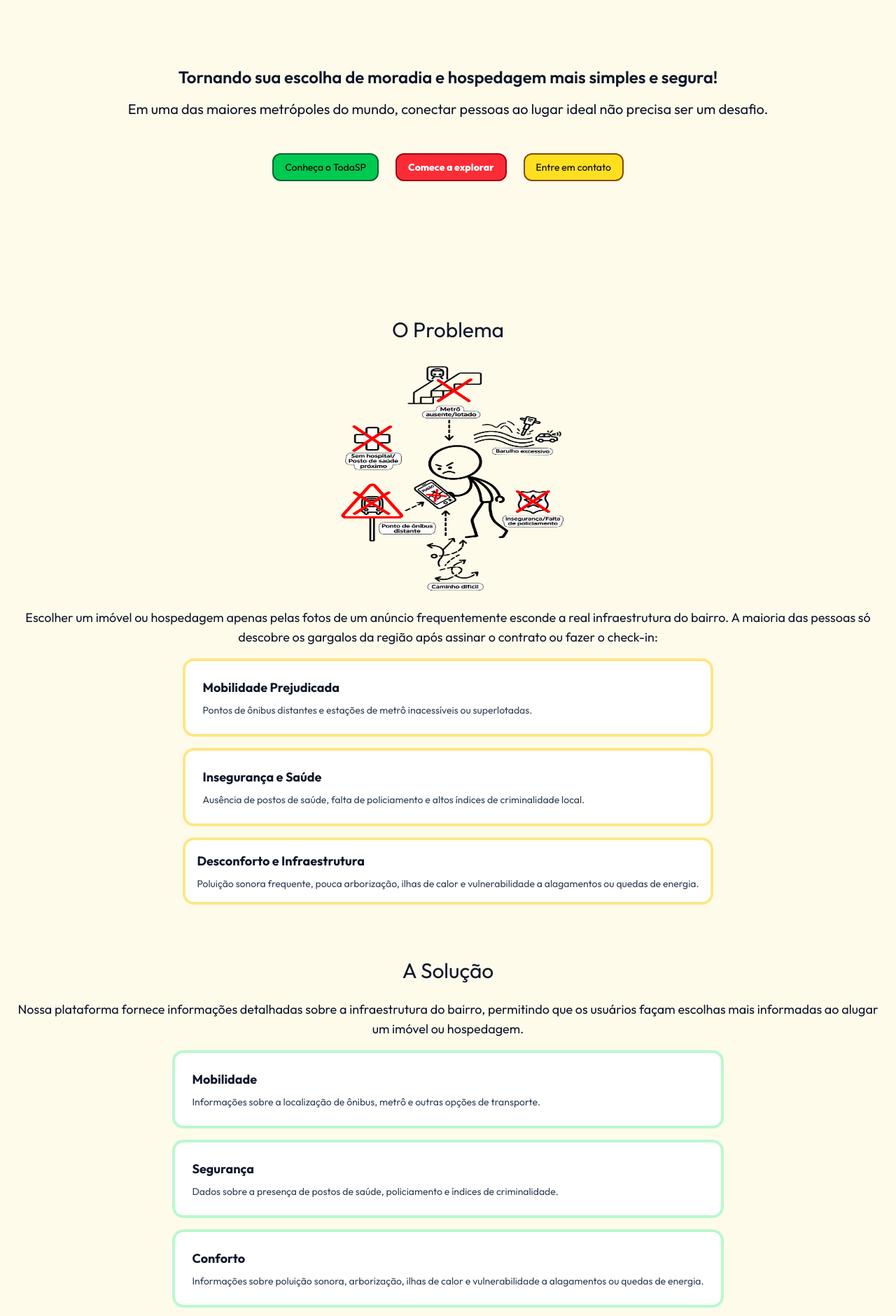
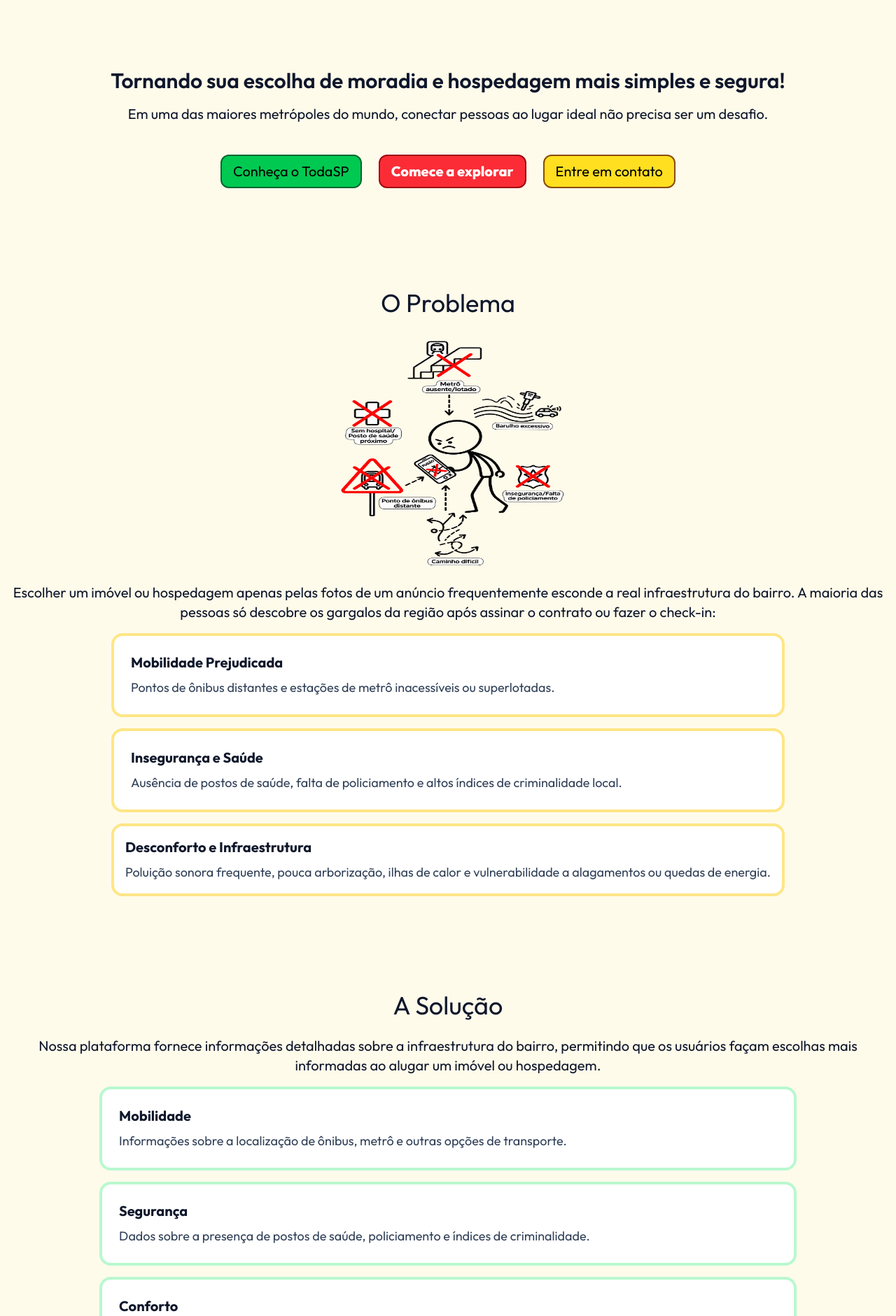
Before and after one commit to DAC-Developers-And-Coders/gs-web-development-front-end-design-todasp, a Next.js app in the folder todasp/: page / in a window 1280 px wide. Shown: the part 519-2400 px from the top of the page at 70% size. Built offline with nearby package versions, Linux system fonts and the light colour scheme.

Commit message:
responsivo tablet e celular

```diff
--- a/todasp/app/components/Hero.js
+++ b/todasp/app/components/Hero.js
@@ -5,16 +5,16 @@ const Hero = () => {
         <>
             <section id="hero" className="min-h-dvh grid m-4">
                 <div className="flex flex-col gap-4 items-center justify-center text-center">
-                    <h1 className="text-4xl font-bold text-slate-900 pt-4">Developers and Coders apresenta</h1>
+                    <h1 className="text-4xl font-bold text-slate-900 pt-4 md:text-5xl">Developers and Coders apresenta</h1>
                     <img src="../assets/images/logo-todasp.png" alt="Logo TodaSP" className="w-150 h-auto"></img>
-                    <h2 className="text-2xl font-semibold text-slate-900">Tornando sua escolha de moradia e hospedagem mais simples e segura!</h2>
-                    <p className="text-xl text-slate-900">Em uma das maiores metrópoles do mundo, conectar pessoas ao lugar ideal
+                    <h2 className="text-2xl font-semibold text-slate-900 md:text-3xl">Tornando sua escolha de moradia e hospedagem mais simples e segura!</h2>
+                    <p className="text-xl text-slate-900 md:text-xl">Em uma das maiores metrópoles do mundo, conectar pessoas ao lugar ideal
   não precisa ser um desafio.</p>
                 </div>
                 <div className="flex gap-6 items-baseline justify-center text-center">
-                    <button className="bg-green-500 border-2 border-green-800 rounded-xl py-2 px-4 text-sm transition duration-500 hover:scale-105 hover:bg-green-300">Conheça o TodaSP</button>
-                    <button className="bg-red-500 border-2 font-extrabold text-white border-red-800 rounded-xl py-2 px-4 text-sm transition duration-500 hover:scale-105 hover:bg-red-300">Comece a explorar</button>
-                    <button className="bg-yellow-300 border-2 border-yellow-800 rounded-xl py-2 px-4 text-sm transition duration-500 hover:scale-105 hover:bg-yellow-200">Entre em contato</button>
+                    <button className="bg-green-500 border-2 border-green-800 rounded-xl py-2 px-4 text-sm transition duration-500 hover:scale-105 hover:bg-green-300 md:text-xl">Conheça o TodaSP</button>
+                    <button className="bg-red-500 border-2 font-extrabold text-white border-red-800 rounded-xl py-2 px-4 text-sm transition duration-500 hover:scale-105 hover:bg-red-300 md:text-xl">Comece a explorar</button>
+                    <button className="bg-yellow-300 border-2 border-yellow-800 rounded-xl py-2 px-4 text-sm transition duration-500 hover:scale-105 hover:bg-yellow-200 md:text-xl">Entre em contato</button>
                 </div>
             </section>
         </>
--- a/todasp/app/components/Problem.js
+++ b/todasp/app/components/Problem.js
@@ -3,31 +3,31 @@
 const Problem = () => {
     return(
         <>
-            <section id="problem" className="min-h-dvh flex flex-col gap-6 pt-10 mx-4">
-                    <h2 className="text-3xl text-center justify-center text-slate-900 pt-10">O Problema</h2>
+            <section id="problem" className="min-h-dvh flex flex-col gap-6 justify-center mx-4">
+                    <h2 className="text-3xl text-center justify-center text-slate-900 pt-10 md:text-4xl">O Problema</h2>
                     <div className="flex flex-col gap-4 items-center justify-center">
                         <div className="justify-center">
                             <img src="../assets/images/problemas.png" alt="Problema"
                             className="size-85"></img>
                         </div>
                         <div className="flex flex-col gap-4 items-center justify-center">
-                            <h2 className="text-lg text-center text-slate-900">
+                            <h2 className="text-lg text-center text-slate-900 md:text-xl">
                                 Escolher um imóvel ou hospedagem apenas pelas fotos de um anúncio frequentemente esconde a real infraestrutura do bairro. A maioria das pessoas só descobre os gargalos da região após assinar o contrato ou fazer o check-in:
                             </h2>
                             <div className="grid grid-cols-1 items-center justify-center gap-4">
                                 <div className="flex flex-col gap-2 border-4 border-amber-200 rounded-2xl p-6 bg-white">
-                                    <h2 className="text-lg font-bold text-slate-900">Mobilidade Prejudicada</h2>
-                                    <p className="text-sm text-slate-700 text-wrap">Pontos de ônibus distantes e estações de metrô inacessíveis ou superlotadas.</p>
+                                    <h2 className="text-lg font-bold text-slate-900 md:text-xl">Mobilidade Prejudicada</h2>
+                                    <p className="text-sm text-slate-700 text-wrap md:text-lg">Pontos de ônibus distantes e estações de metrô inacessíveis ou superlotadas.</p>
                                 </div>
 
                                 <div className="flex flex-col gap-2 border-4 border-amber-200 rounded-2xl p-6 bg-white">
-                                    <h2 className="text-lg font-bold text-slate-900">Insegurança e Saúde</h2>
-                                    <p className="text-sm text-slate-700 text-wrap">Ausência de postos de saúde, falta de policiamento e altos índices de criminalidade local.</p>
+                                    <h2 className="text-lg font-bold text-slate-900 md:text-xl">Insegurança e Saúde</h2>
+                                    <p className="text-sm text-slate-700 text-wrap md:text-lg">Ausência de postos de saúde, falta de policiamento e altos índices de criminalidade local.</p>
                                 </div>
 
                                 <div className="flex flex-col gap-2 border-4 border-amber-200 rounded-2xl p-4 bg-white">
-                                    <h2 className="text-lg font-bold text-slate-900">Desconforto e Infraestrutura</h2>
-                                    <p className="text-sm text-slate-700 text-wrap">Poluição sonora frequente, pouca arborização, ilhas de calor e vulnerabilidade a alagamentos ou quedas de energia.</p>
+                                    <h2 className="text-lg font-bold text-slate-900 md:text-xl">Desconforto e Infraestrutura</h2>
+                                    <p className="text-sm text-slate-700 text-wrap md:text-lg">Poluição sonora frequente, pouca arborização, ilhas de calor e vulnerabilidade a alagamentos ou quedas de energia.</p>
                                 </div>
                             </div>
                         </div>
--- a/todasp/app/components/Solution.js
+++ b/todasp/app/components/Solution.js
@@ -3,27 +3,27 @@
 const Solution = () => {
     return(
         <>
-            <section id="solution" className="min-h-dvh flex flex-col gap-6 pt-15 mx-4">
-                <h2 className="text-3xl text-center justify-center text-slate-900 pt-4">A Solução</h2>
+            <section id="solution" className="min-h-dvh flex flex-col gap-6 mx-4 justify-center">
+                <h2 className="text-3xl text-center justify-center text-slate-900 md:text-4xl">A Solução</h2>
                 <div className="flex flex-col gap-4 items-center justify-center">
                     <div className="flex flex-col gap-4 items-center justify-center">
-                        <h2 className="text-lg text-slate-900 text-center">
+                        <h2 className="text-lg text-slate-900 text-center md:text-xl">
                             Nossa plataforma fornece informações detalhadas sobre a infraestrutura do bairro, permitindo que os usuários façam escolhas mais informadas ao alugar um imóvel ou hospedagem.
                         </h2>
                         <div className="grid grid-cols-1 items-center justify-center gap-4">
                             <div className="flex flex-col gap-2 border-4 border-green-200 rounded-2xl p-6 bg-white">
-                                <h2 className="text-lg font-bold text-slate-900">Mobilidade</h2>
-                                <p className="text-sm text-slate-700 text-wrap">Informações sobre a localização de ônibus, metrô e outras opções de transporte.</p>
+                                <h2 className="text-lg font-bold text-slate-900 md:text-xl">Mobilidade</h2>
+                                <p className="text-sm text-slate-700 text-wrap md:text-lg">Informações sobre a localização de ônibus, metrô e outras opções de transporte.</p>
                             </div>
 
                             <div className="flex flex-col gap-2 border-4 border-green-200 rounded-2xl p-6 bg-white">
-                                <h2 className="text-lg font-bold text-slate-900">Segurança</h2>
-                                <p className="text-sm text-slate-700 text-wrap">Dados sobre a presença de postos de saúde, policiamento e índices de criminalidade.</p>
+                                <h2 className="text-lg font-bold text-slate-900 md:text-xl">Segurança</h2>
+                                <p className="text-sm text-slate-700 text-wrap md:text-lg">Dados sobre a presença de postos de saúde, policiamento e índices de criminalidade.</p>
                             </div>
 
                             <div className="flex flex-col gap-2 border-4 border-green-200 rounded-2xl p-6 bg-white">
-                                <h2 className="text-lg font-bold text-slate-900">Conforto</h2>
-                                <p className="text-sm text-slate-700 text-wrap">Informações sobre poluição sonora, arborização, ilhas de calor e vulnerabilidade a alagamentos ou quedas de energia.</p>
+                                <h2 className="text-lg font-bold text-slate-900 md:text-xl">Conforto</h2>
+                                <p className="text-sm text-slate-700 text-wrap md:text-lg">Informações sobre poluição sonora, arborização, ilhas de calor e vulnerabilidade a alagamentos ou quedas de energia.</p>
                             </div>
                         </div>
                     </div>
--- a/todasp/app/components/Team.js
+++ b/todasp/app/components/Team.js
@@ -13,18 +13,18 @@ const Team = () => {
     return(
         <>
             <section id="team" className="min-h-dvh flex flex-col gap-4 pt-20 mx-4">
-                <h2 className="text-3xl justify-center text-center text-slate-900">Equipe</h2>
+                <h2 className="text-3xl justify-center text-center text-slate-900 md:text-4xl">Equipe</h2>
                 <div className="flex flex-col gap-4 items-center justify-center text-center">
-                    <p className="text-slate-700 text-balance text-lg">
+                    <p className="text-slate-700 text-balance text-lg md:text-xl">
                         Conheça a equipe por trás do projeto TodaSP, formada por desenvolvedores e coders dedicados a tornar sua escolha de moradia e hospedagem mais simples e segura:
                     </p>
                 </div>
                 <div className="flex flex-col gap-3">
                     {team.map((member) => (
                         <div key={member.id} className="flex flex-col gap-2 border-4 border-black rounded-2xl p-6 bg-white">
-                            <h2 className="text-lg text-wrap">{member.name}</h2>
-                            <h3 className="text-md text-wrap">{member.rm}</h3>
-                            <p className="text-sm text-wrap">{member.text}</p>
+                            <h2 className="text-lg text-wrap font-bold md:text-xl">{member.name}</h2>
+                            <h3 className="text-md text-wrap md:text-lg">{member.rm}</h3>
+                            <p className="text-sm text-wrap md:text-lg">{member.text}</p>
                         </div>
                     ))}
                 </div>
```
Also changed, not shown: todasp/app/components/Contact.js (+7 -7 lines).
